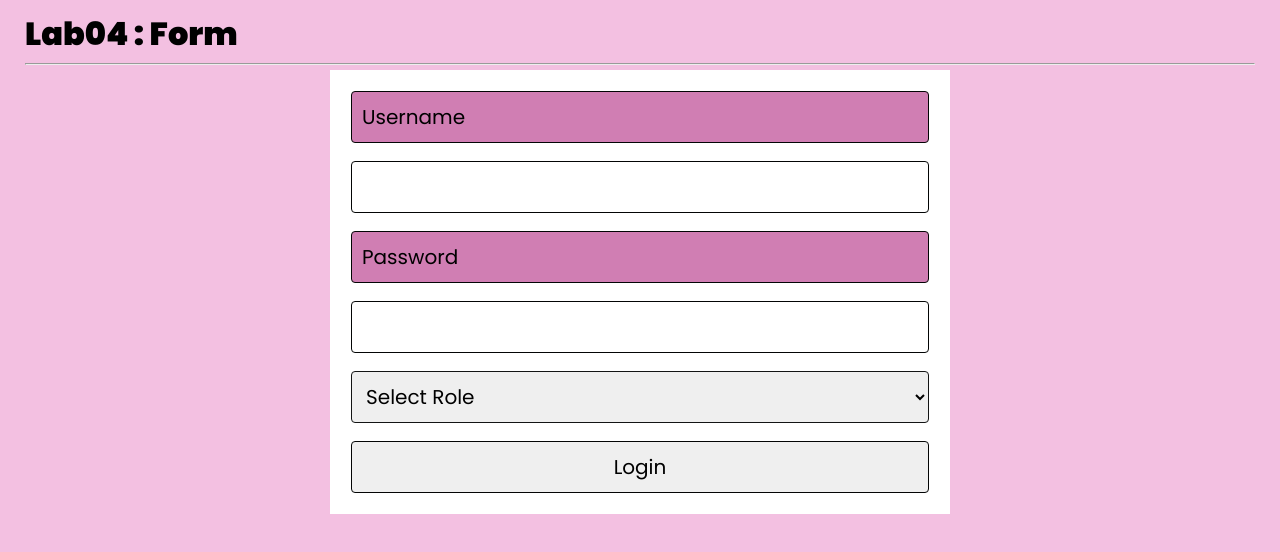
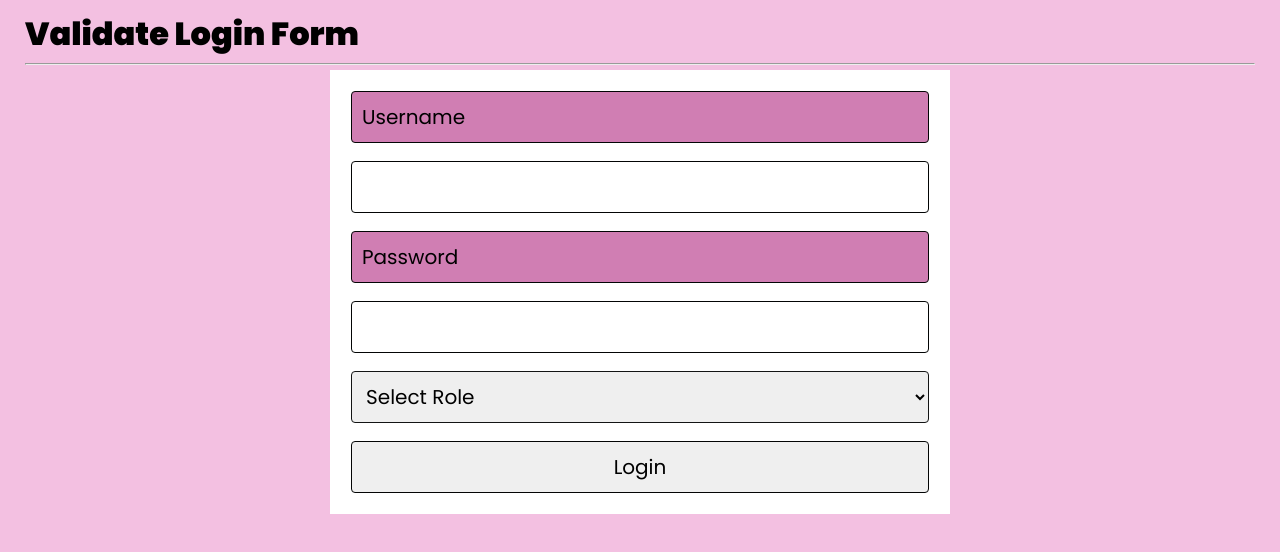
Before and after one commit to bamm11/Homework7, a plain HTML site: page index.html in a window 1280 px wide. Drawn offline with Linux system fonts and the light colour scheme.

Commit message:
Update index.html

```diff
--- a/index.html
+++ b/index.html
@@ -4,10 +4,10 @@
     <meta charset="UTF-8">
     <meta name="viewport" content="width=, initial-scale=1.0">
     <link rel="stylesheet" href="./styles.css">
-    <title>Document</title>
+    <title> Validate Login Form</title>
 </head>
 <body>
-   <h1>Lab04 : Form</h1>
+   <h1>Validate Login Form</h1>
    <hr>
    <form class="login-form">
     <label for="username">Username</label>
```
